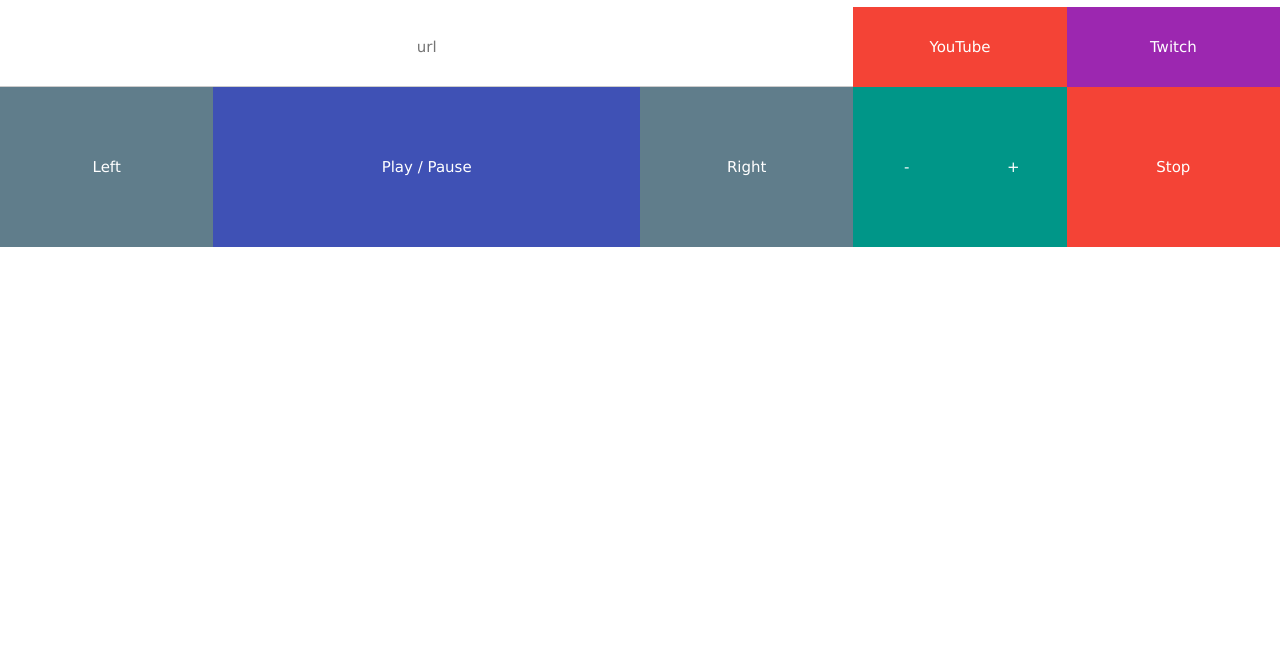
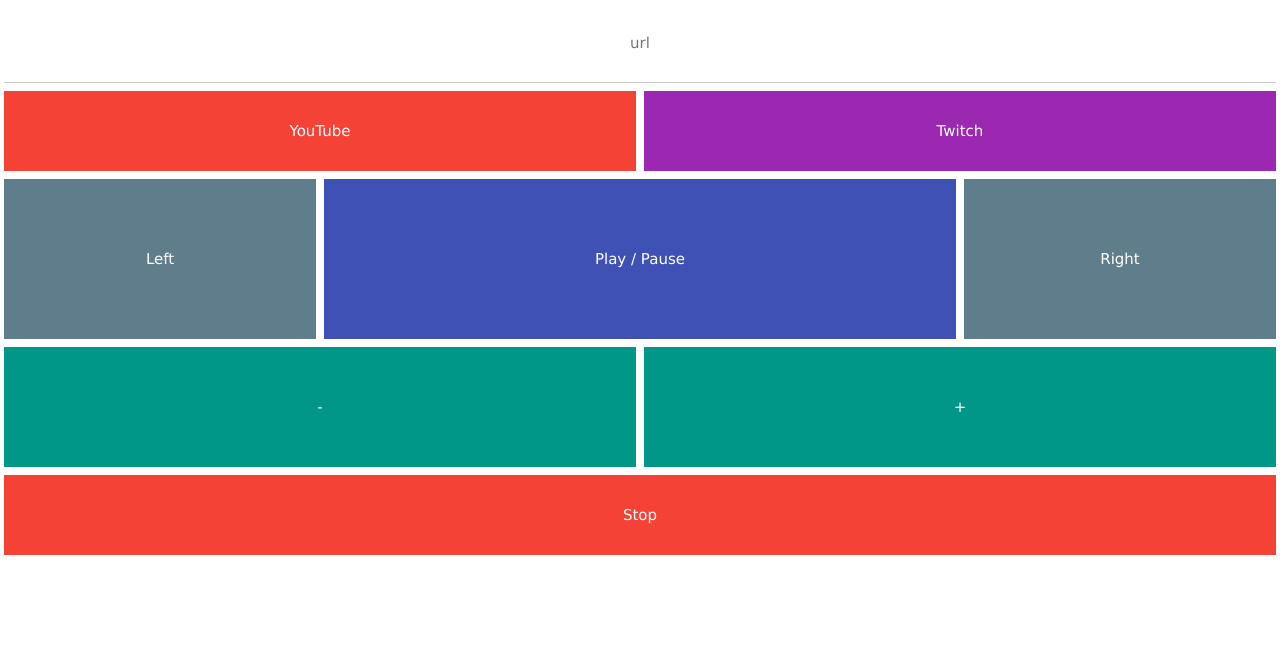
Before and after one commit to Maks0u/rpi-media-api, a website with bundled scripts: page views/index.html in a window 1280 px wide. Shown: the part 154-800 px from the top of the page. Built offline with nearby package versions, Linux system fonts and the light colour scheme.

Commit message:
css grid

```diff
--- a/views/index.html
+++ b/views/index.html
@@ -16,33 +16,37 @@
         </div>
     </div>
     <div class="w3-row line1">
-        <div class="w3-col s8">
+        <div class="w3-col s12">
             <input id="url" type="text" placeholder="url" class="w3-input" />
         </div>
-        <div class="w3-col s2">
+        <div class="w3-col s6">
             <button id="yt" onclick="play('yt')" class="w3-btn w3-red">YouTube</button>
         </div>
-        <div class="w3-col s2">
+        <div class="w3-col s6">
             <button id="twitch" onclick="play('twitch')" class="w3-btn w3-purple">Twitch</button>
         </div>
     </div>
     <div class="w3-row line2">
-        <div class="w3-col s2">
+        <div class="w3-col s3">
             <button id="left" onclick="toggle('backward')" class="w3-btn w3-blue-grey">Left</button>
         </div>
-        <div class="w3-col s4">
+        <div class="w3-col s6">
             <button id="space" onclick="toggle('playpause')" class="w3-btn w3-indigo">Play / Pause</button>
         </div>
-        <div class="w3-col s2">
+        <div class="w3-col s3">
             <button id="right" onclick="toggle('forward')" class="w3-btn w3-blue-grey">Right</button>
         </div>
-        <div class="w3-col s1">
+    </div>
+    <div class="w3-row line3">
+        <div class="w3-col s6">
             <button id="down" onclick="toggle('volumedown')" class="w3-btn w3-teal">-</button>
         </div>
-        <div class="w3-col s1">
+        <div class="w3-col s6">
             <button id="up" onclick="toggle('volumeup')" class="w3-btn w3-teal">+</button>
         </div>
-        <div class="w3-col s2">
+    </div>
+    <div class="w3-row line4">
+        <div class="w3-col s12">
             <button id="stop" onclick="toggle('stop')" class="w3-btn w3-red">Stop</button>
         </div>
     </div>
--- a/views/style.css
+++ b/views/style.css
@@ -4,7 +4,7 @@
 
 h2 {
     padding-top: 4vh;
-    padding-bottom: 8vh;
+    padding-bottom: 6vh;
 }
 
 input {
@@ -14,9 +14,24 @@
 
 button {
     width: 100%;
-    height: 160px;
 }
 
 .line1 button {
     height: 80px;
 }
+
+.line2 button {
+    height: 160px;
+}
+
+.line3 button {
+    height: 120px;
+}
+
+.line4 button {
+    height: 80px;
+}
+
+.w3-col {
+    padding: 4px;
+}
```
